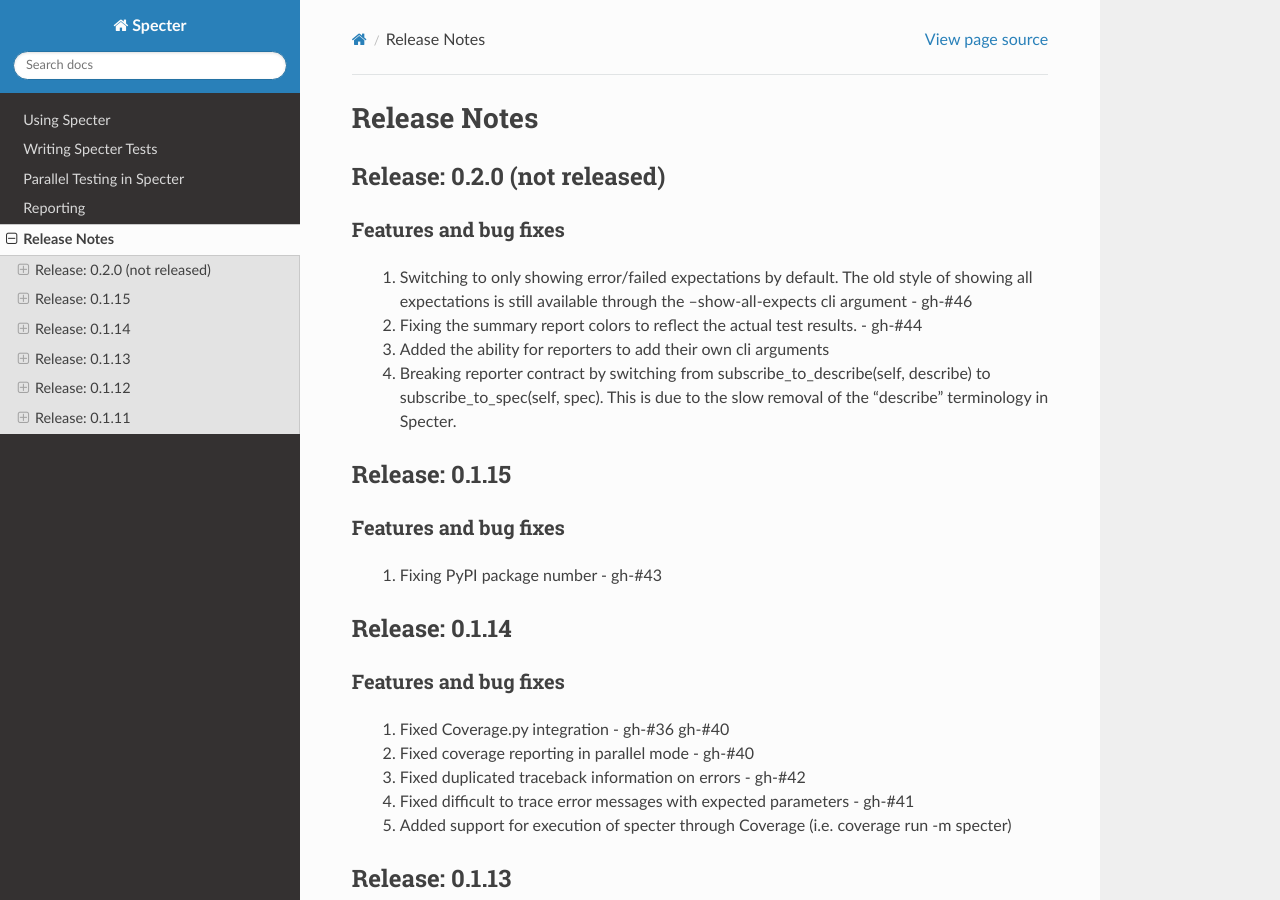
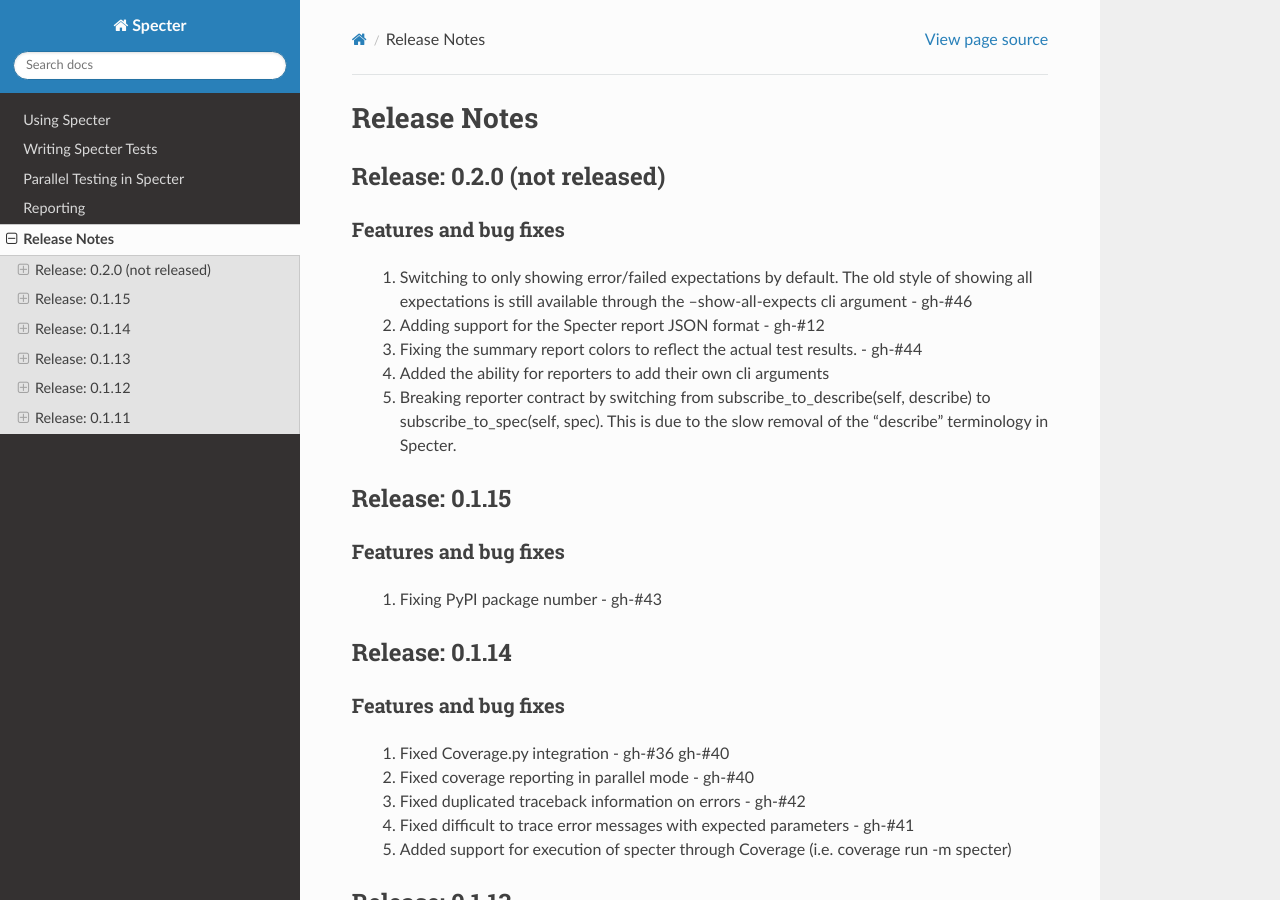
Before and after one commit to jmvrbanac/Specter, a Sphinx documentation site: the page built from docs/release_notes/index.rst, in a window 1280 px wide and 900 px high. Built offline with Sphinx 7.4.7 and the Read the Docs theme 2.0.0, drawn with Linux system fonts in a browser that asks for light colours.

Commit message:
Adding comment about specter format support in release notes

```diff
--- a/docs/release_notes/index.rst
+++ b/docs/release_notes/index.rst
@@ -13,6 +13,7 @@
  #. Switching to only showing error/failed expectations by default.
     The old style of showing all expectations is still available through
     the --show-all-expects cli argument - gh-#46
+ #. Adding support for the Specter report JSON format - gh-#12
  #. Fixing the summary report colors to reflect the actual test results. - gh-#44
  #. Added the ability for reporters to add their own cli arguments
  #. Breaking reporter contract by switching from subscribe_to_describe(self, describe)
```
